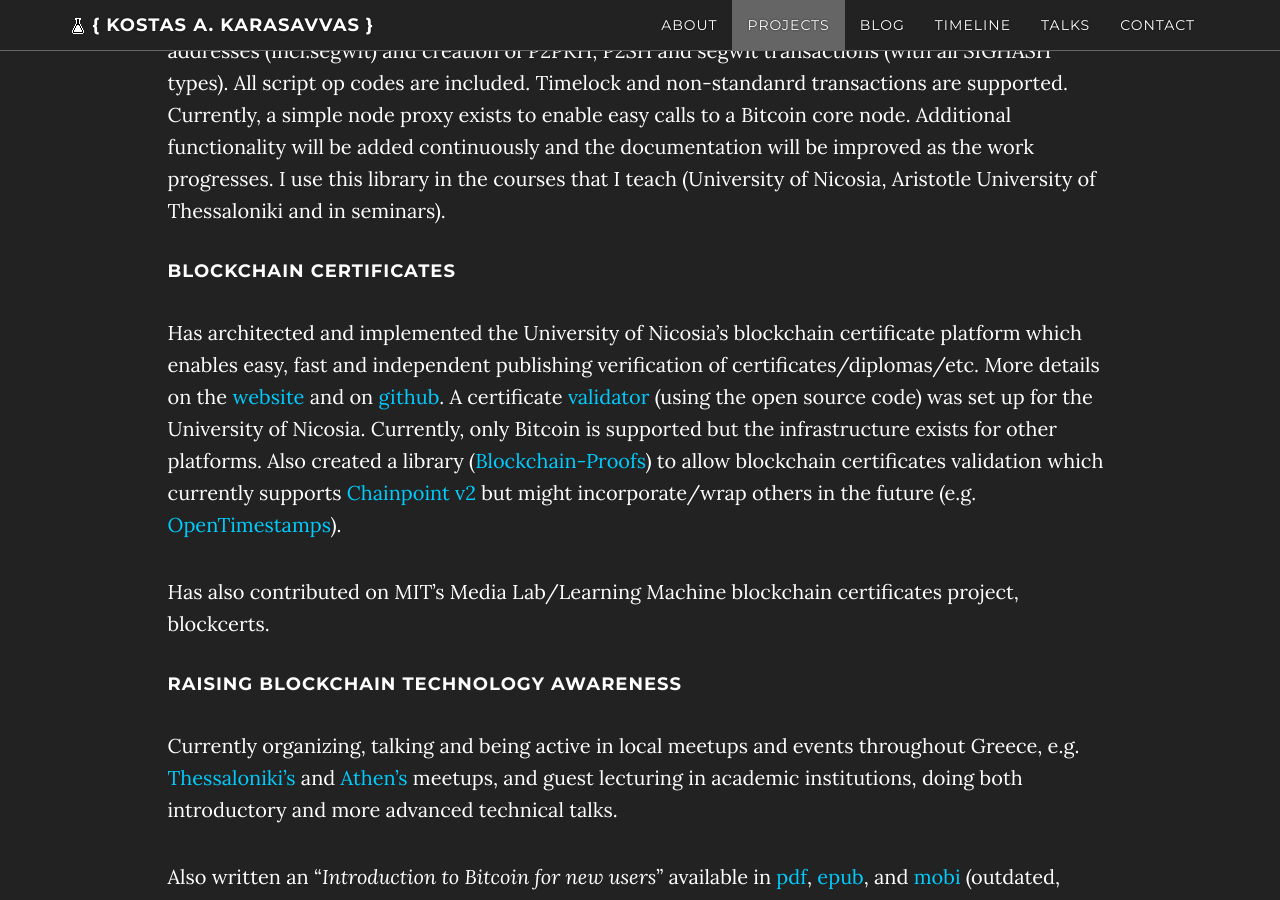
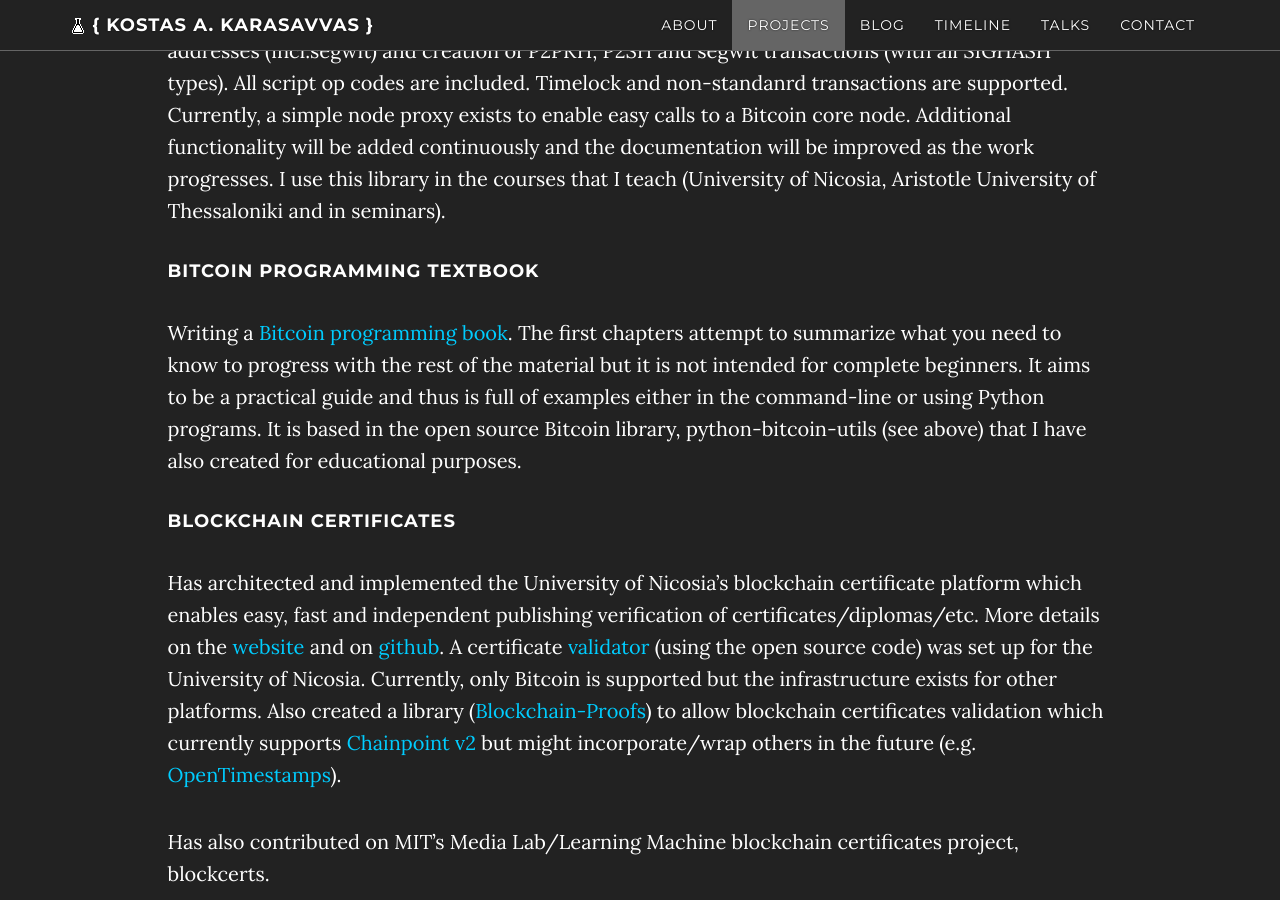
Before and after one commit to karask/karask.github.io, a Jekyll site: the page built from index.html, in a window 1280 px wide and 900 px high, scrolled down 2386 px. Built offline with Jekyll 4.4.1, drawn with Linux system fonts in a browser that asks for light colours; nearby versions of some CDN libraries.

Commit message:
updated projects with bitcoin book

```diff
--- a/projects.html
+++ b/projects.html
@@ -14,6 +14,9 @@
 Building a [Bitcoin library](https://github.com/karask/python-bitcoin-utils){:target="_blank"} that provides tools/utilities to interact with the Bitcoin network. One of the primary goals of the library is to explain the low-level details of Bitcoin. The code is easy to read and properly documented explaining in detail all the thorny aspects of the implementation. It is a low-level library which assumes some high-level understanding of how Bitcoin works. In the future this might change.
 
 This is an early version of the library (v0.4.3) and currently, it supports private/public keys, all type of addresses (incl.segwit) and creation of P2PKH, P2SH and segwit transactions (with all SIGHASH types). All script op codes are included. Timelock and non-standanrd transactions are supported. Currently, a simple node proxy exists to enable easy calls to a Bitcoin core node. Additional functionality will be added continuously and the documentation will be improved as the work progresses. I use this library in the courses that I teach (University of Nicosia, Aristotle University of Thessaloniki and in seminars).
+
+<h4>BITCOIN PROGRAMMING TEXTBOOK</h4>
+Writing a [Bitcoin programming book](/assets/bitcoin-textbook.pdf). The first chapters attempt to summarize what you need to know to progress with the rest of the material but it is not intended for complete beginners. It aims to be a practical guide and thus is full of examples either in the command-line or using Python programs. It is based in the open source Bitcoin library, python-bitcoin-utils (see above) that I have also created for educational purposes.
 
 
 <h4>BLOCKCHAIN CERTIFICATES</h4>
```
Also changed, not shown: 1 other file.
